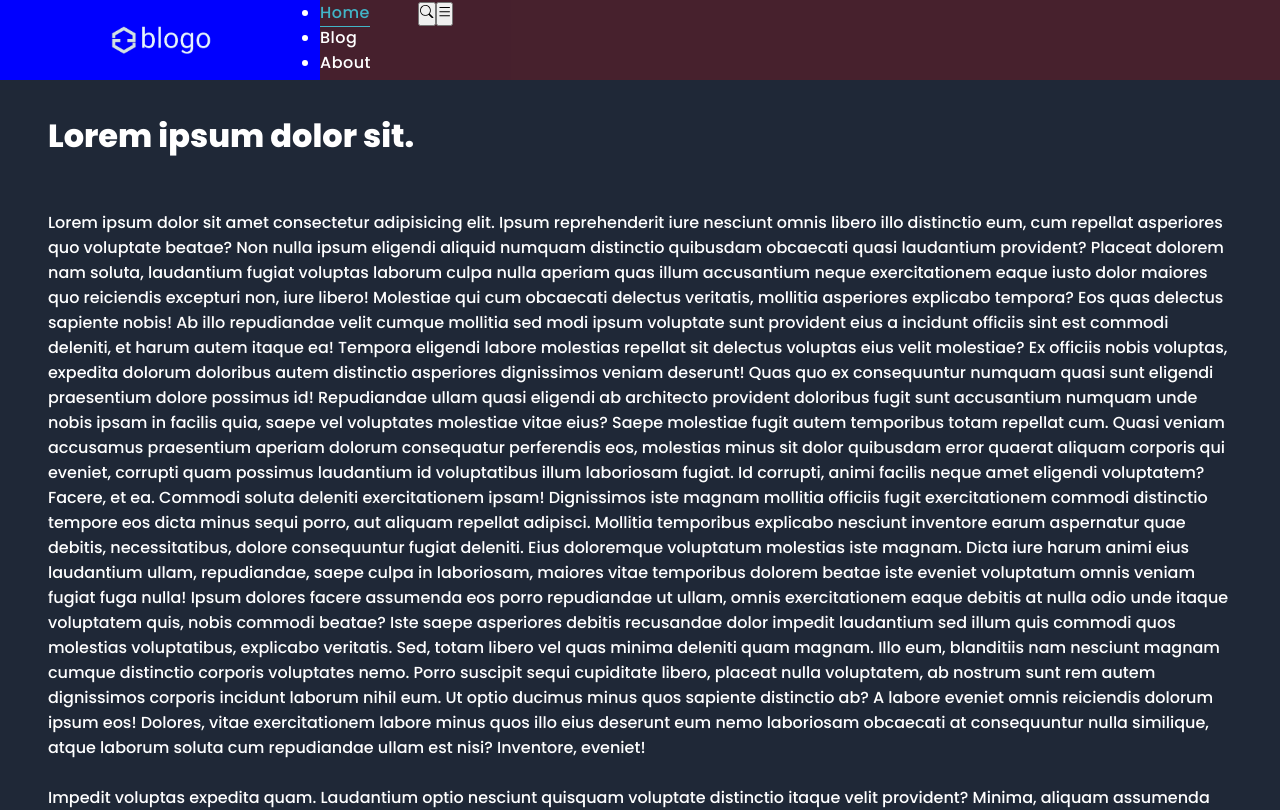
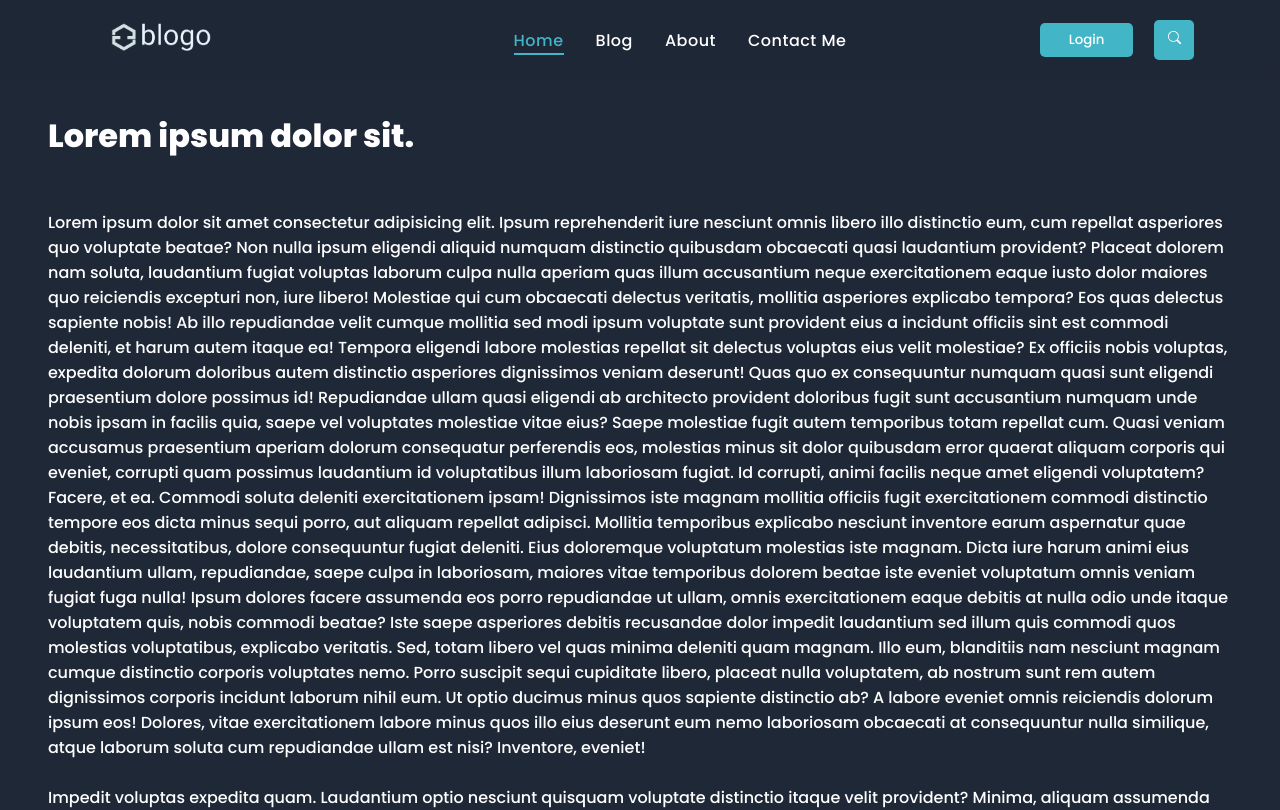
Before and after one commit to SandhuBabu/springboot-react-blog, a React (Vite) app in the folder frontend/: page / in a window 1280 px wide. Shown: the top 810 px of the page. Built offline with nearby package versions, Linux system fonts and the light colour scheme.

Commit message:
Update 5 files

```diff
--- a/frontend/src/components/header/Header.jsx
+++ b/frontend/src/components/header/Header.jsx
@@ -1,26 +1,35 @@
 import React from 'react'
-import { NavLink } from 'react-router-dom';
+import { NavLink, Link } from 'react-router-dom';
 import { BsSearch } from 'react-icons/bs';
 import { AiOutlineMenu } from 'react-icons/ai';
+import Search from './Search';
 import logo from '../../assets/logo-t.png'
 import './Header.scss'
 
 const Header = () => {
+    const opnSearch = () => {
+        document.querySelector('.nav-search').style
+        .transform = "translateY(0em)"
+    }
+
     const handleHeader = () => {
         const height = document.querySelector('header').style.height;
         if (height === "5em") {
-            document.querySelector('header').style.height = "15em"
+            document.querySelector('header').style.height = "18em"
             return
         }
         document.querySelector('header').style.height = "5em"
     }
+
     return (
         <>
             <header style={{ height: "5em" }} className='header'>
                 <div className="logo">
                     {/* BLOG APP */}
-                    <img src={logo} alt="" />
+                    <Link to="/"><img src={logo} alt="" /></Link>
                 </div>
+
+                <Search />
 
                 <ul>
                     <li><NavLink to="/"><span>Home</span></NavLink></li>
@@ -29,8 +38,10 @@ const Header = () => {
                     <li><NavLink to="/contact"><span>Contact Me</span></NavLink></li>
                 </ul>
 
+                <div className='login-btn'><button>Login</button></div>
+
                 <div className="util-btns">
-                    <button className='open-search' onClick={handleHeader}><BsSearch /></button>
+                    <button className='open-search' onClick={opnSearch}><BsSearch /></button>
                     <button className='menu-toggle' onClick={handleHeader}><AiOutlineMenu /></button>
                 </div>
             </header>
--- a/frontend/src/components/header/Header.scss
+++ b/frontend/src/components/header/Header.scss
@@ -2,10 +2,27 @@
 $breakpoint : 920px;
 $media-query: "screen and (max-width: #{$breakpoint})";
 
+@mixin formButtonsNav($bgc, $bgch) {
+    width: 3em;
+    height: 3em;
+    border: none;
+    border-radius: 5px;
+    margin-left: 5px;
+    background-color: $bgc;
+    color: $white;
+
+    &:hover {
+        background-color: $bgch;
+    }
+}
+
+
+
 header {
     width: 100%;
     height: 5em;
-    background-color: rgba(255, 0, 0, 0.178);
+    background-color: #1f283785;
+    backdrop-filter: blur(5px);
     display: flex;
     overflow-y: hidden;
     transition: 500ms;
@@ -14,13 +31,13 @@ header {
 
     @media #{$media-query} {
         flex-direction: column;
+        padding-bottom: 1em;
     }
 }
 
 .logo {
     width: 20em;
     height: 5em;
-    background-color: blue;
     display: grid;
     place-items: center;
 
@@ -35,13 +52,23 @@ header {
 
 }
 
-
+// links
 header {
     ul {
         height: 1.5em;
+        display: flex;
+        justify-content: center;
+        align-items: center;
+        height: 5em;
+        column-gap: 2em;
+        width: calc(100% - 20em - 7em - 8em);
 
         @media #{$media-query} {
             height: calc(100% - 5em);
+            width: auto;
+            flex-direction: column;
+            align-items: flex-start;
+            justify-content: flex-start;
             padding-left: 2em;
             list-style: none;
             margin-top: 1em;
@@ -88,11 +115,99 @@ header {
     }
 }
 
+// util buttons
 header {
     .util-btns {
+        height: 5em;
+        margin-left: 1em;
+        display: flex;
+        align-items: center;
+        column-gap: .5em;
+
+        .open-search {
+            @include formButtonsNav($main, $main-s);
+        }
+
+        .menu-toggle {
+            @include formButtonsNav($main, $main-s);
+            display: none;
+            @media #{$media-query} {
+                display: block;
+            }
+        }
+
         @media #{$media-query} {
             position: absolute;
-            right: 0;
+            right: 1em;
         }
     }
 }
+
+// login btn
+header {
+    .login-btn {
+        display: flex;
+        align-items: center;
+        button {
+            width: 7em;
+            height: 2.5em;
+            border: none;
+            border-radius: 5px;
+            background-color: $main;
+            color: $white;
+
+            &:hover {
+                background-color: $main-s;
+            }
+        }
+
+        @media #{$media-query} {
+            padding-left: 2em;
+        }
+    }
+}
+
+// search form
+header {
+    .nav-search {
+        position: absolute;
+        margin: 0 1em;
+        width: calc(100% - 2em);
+        height: 5em;
+        display: flex;
+        justify-content: center;
+        align-items: center;
+        background: $bg1;
+        transition: transform 200ms;
+        z-index: 1;
+
+        input {
+            width: 40em;
+            height: 3em;
+            padding: 0 1em;
+            background-color: transparent;
+            border: 1px solid $main-s;
+            border-radius: 5px;
+            color: $white;
+            letter-spacing: .5px;
+
+            &:focus {
+                border: 2px solid $main;
+            }
+
+            @media #{$media-query} {
+                width: calc(100% - 10em);
+            }
+        }
+
+        button {
+            &.search-form {
+                @include formButtonsNav($main, $main-s)
+            }
+
+            &.cancel-form {
+                @include formButtonsNav($sec, $sec-s)
+            }
+        }
+    }
+}
--- /dev/null
+++ b/frontend/src/components/header/Search.jsx
@@ -0,0 +1,22 @@
+import React from 'react'
+import { AiOutlineClose } from 'react-icons/ai';
+import { BsSearch } from 'react-icons/bs';
+
+const Search = () => {
+    const hideSearch = () => {
+        document.querySelector('.nav-search').style
+        .transform = "translateY(-6em)"
+    }
+    return (
+        <form style={{transform: "translateY(-6em)"}} className="nav-search" >
+            <input type="text" />
+            <button className='search-form'><BsSearch /></button>
+            <button className='cancel-form' onClick={(e) => {
+                e.preventDefault();
+                hideSearch();
+            }}><AiOutlineClose /></button>
+        </form>
+    )
+}
+
+export default Search
--- a/frontend/src/components/navbar/Navbar.jsx
+++ b/frontend/src/components/navbar/Navbar.jsx
@@ -2,9 +2,9 @@ import React, { useRef, useState } from 'react'
 import { Link, NavLink } from 'react-router-dom'
 import { BsSearch } from 'react-icons/bs'
 import { AiOutlineMenu } from 'react-icons/ai'
-import NavSearch from './NavSearch'
 
-import './Navbar.scss'
+
+// import './Navbar.scss'
 import Logo from '../../assets/logo-t.png'
 
 const Navbar = () => {
@@ -23,7 +23,7 @@ const Navbar = () => {
 
     const navbar = <>
         <nav style={{height: "5em"}} ref={navRef} className='nav-bar'>
-            <NavSearch ref={formRef} toggleSearchForm={toggleSearchForm} />
+            {/* <NavSearch ref={formRef} toggleSearchForm={toggleSearchForm} /> */}
 
             <div  className='logo-top'><Link to="/"><img src={Logo} alt="" /></Link></div>
 
--- a/frontend/src/styles/index.scss
+++ b/frontend/src/styles/index.scss
@@ -9,6 +9,7 @@
     box-sizing: border-box;
     text-decoration: none;
     outline: none;
+    list-style: none;
 }
 
 body {
```
